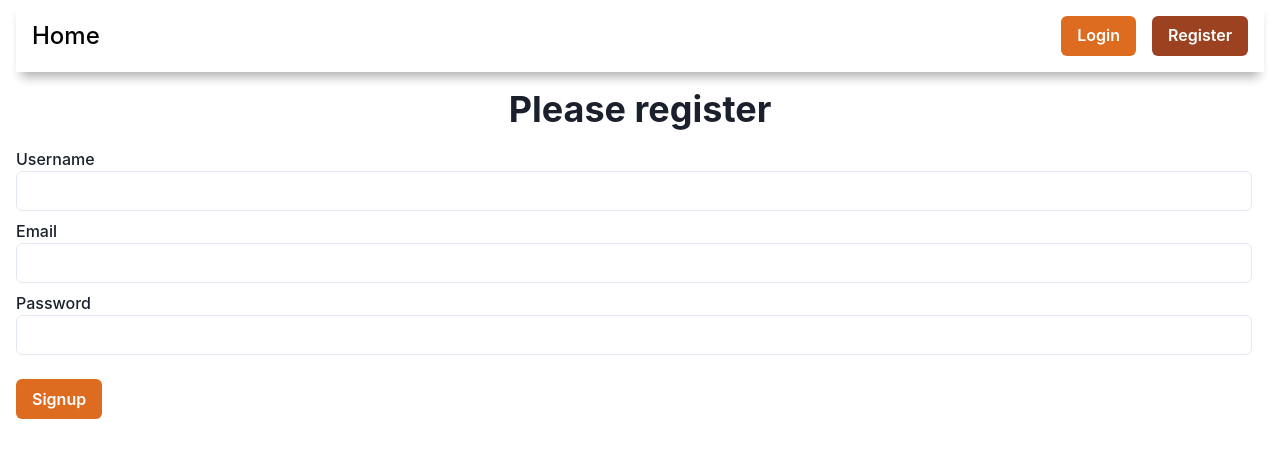
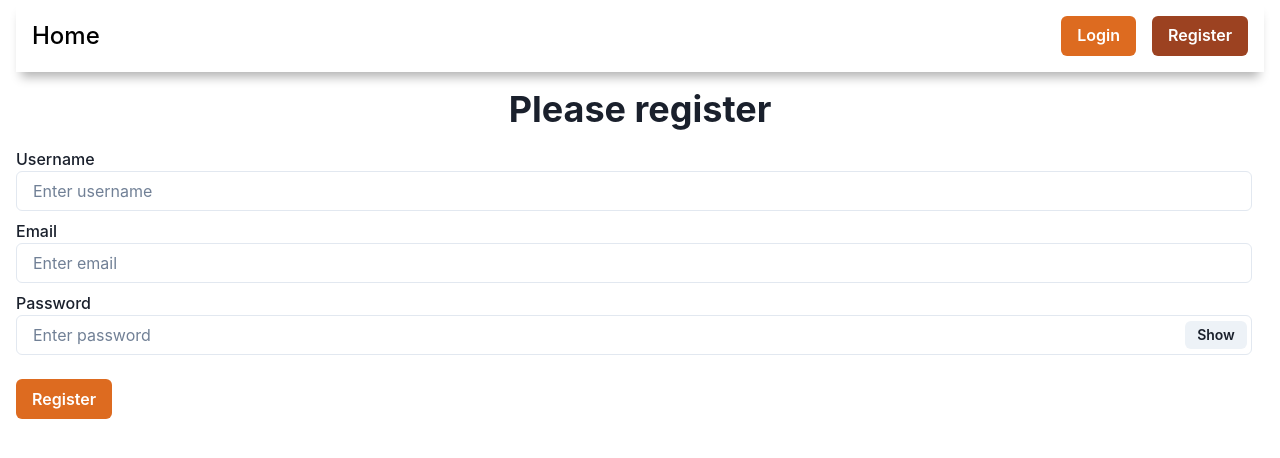
Before and after one commit to sidor91/goit-react-hw-08-phonebook, a React (Create React App) app: page /goit-react-hw-08-phonebook/register in a window 1280 px wide. Shown: the top 458 px of the page. Built offline with nearby package versions, Linux system fonts and the light colour scheme.

Commit message:
Added password input and AuthForm component

```diff
--- /dev/null
+++ b/src/components/AuthForm/AuthForm.jsx
@@ -0,0 +1,89 @@
+import { useDispatch } from 'react-redux';
+import { useState } from 'react';
+import { useLocation } from 'react-router';
+import { loginUser, signupUser } from '../../redux/auth/operations';
+import {
+  FormControl,
+  FormLabel,
+  Input,
+  Button,
+  InputGroup,
+  InputRightElement,
+} from '@chakra-ui/react';
+
+const AuthForm = () => {
+  const [show, setShow] = useState(false);
+  const handleClick = () => setShow(!show);
+  const dispatch = useDispatch();
+  const { pathname } = useLocation();
+
+  const handleSubmit = e => {
+    e.preventDefault();
+    const form = e.currentTarget;
+    if (pathname === '/login') {
+      dispatch(
+        loginUser({
+          email: form.elements.email.value,
+          password: form.elements.password.value,
+        })
+      );
+      return;
+    }
+    dispatch(
+      signupUser({
+        name: form.elements.username.value,
+        email: form.elements.email.value,
+        password: form.elements.password.value,
+      })
+    );
+  };
+
+  return (
+    <form onSubmit={handleSubmit}>
+      <FormControl>
+        {pathname === '/register' && (
+          <FormLabel>
+            Username
+            <Input
+              placeholder="Enter username"
+              focusBorderColor="#DD6B20"
+              type="text"
+              name="username"
+            />
+          </FormLabel>
+        )}
+        <FormLabel>
+          Email
+          <Input
+            placeholder="Enter email"
+            focusBorderColor="#DD6B20"
+            type="email"
+            name="email"
+          />
+        </FormLabel>
+        <FormLabel>
+          Password
+          <InputGroup>
+            <Input
+              name="password"
+              focusBorderColor="#DD6B20"
+              pr="4.5rem"
+              type={show ? 'text' : 'password'}
+              placeholder="Enter password"
+            />
+            <InputRightElement width="4.5rem">
+              <Button h="1.75rem" size="sm" onClick={handleClick}>
+                {show ? 'Hide' : 'Show'}
+              </Button>
+            </InputRightElement>
+          </InputGroup>
+        </FormLabel>
+      </FormControl>
+      <Button colorScheme="orange" type="submit" mt={4}>
+        {pathname === '/register'? 'Register' : 'Login'}
+      </Button>
+    </form>
+  );
+};
+
+export default AuthForm;
--- /dev/null
+++ b/src/components/AuthForm/index.js
@@ -0,0 +1 @@
+export {default} from './AuthForm'
--- a/src/components/Contact/Contact.jsx
+++ b/src/components/Contact/Contact.jsx
@@ -31,7 +31,7 @@ const Contact = ({ name, number, id }) => {
       <ListItem>
         <HStack display={{ base: 'block', sm: 'flex' }} w="100%" spacing={4}>
           <Flex justify="space-between" w="100%">
-            <Avatar mr={4} name={name} src="https://bit.ly/broken-ListItemnk" />
+            <Avatar mr={4} name={name} src="" />
             <HStack w="100%">
               <Box>
                 <Text fontSize={{ base: 'sm', md: 'md' }}>{name}</Text>
--- a/src/pages/LoginPage/LoginPage.jsx
+++ b/src/pages/LoginPage/LoginPage.jsx
@@ -1,48 +1,13 @@
-import { useDispatch } from 'react-redux';
-import { loginUser } from '../../redux/auth/operations';
-import {
-  FormControl,
-  FormLabel,
-  Input,
-  Button,
-  Heading,
-  Box,
-} from '@chakra-ui/react';
-
+import AuthForm from 'components/AuthForm/AuthForm';
+import { Heading, Box } from '@chakra-ui/react';
 
 const LoginPage = () => {
-  const dispatch = useDispatch();
-
-  const handleSubmit = e => {
-    e.preventDefault();
-    const form = e.currentTarget;
-    dispatch(
-      loginUser({
-        email: form.elements.email.value,
-        password: form.elements.password.value,
-      })
-    );
-  };
   return (
     <Box>
       <Heading my={4} align="center">
         Please login
       </Heading>
-      <form onSubmit={handleSubmit}>
-        <FormControl>
-          <FormLabel>
-            Email
-            <Input focusBorderColor="#DD6B20" type="email" name="email" />
-          </FormLabel>
-          <FormLabel>
-            Password
-            <Input focusBorderColor="#DD6B20" type="text" name="password" />
-          </FormLabel>
-        </FormControl>
-        <Button colorScheme="orange" type="submit" mt={4}>
-          Login
-        </Button>
-      </form>
+      <AuthForm />
     </Box>
   );
 };
--- a/src/pages/RegisterPage/RegisterPage.jsx
+++ b/src/pages/RegisterPage/RegisterPage.jsx
@@ -1,59 +1,16 @@
-import { useDispatch } from 'react-redux';
-import { signupUser } from '../../redux/auth/operations'
-// import {
-//   StyledForm,
-//   StyledInput,
-//   StyledLabel,
-//   StyledButton,
-// } from './RegisterPage.styled';
+import AuthForm from 'components/AuthForm/AuthForm';
 import {
-  FormControl,
-  FormLabel,
-  Input,
-  Button,
   Heading,
   Box,
 } from '@chakra-ui/react';
 
 const RegisterPage = () => {
-    const dispatch = useDispatch();
-
-  const handleSubmit = e => {
-    e.preventDefault();
-      const form = e.currentTarget;
-      console.log('form.elements.username.value', form.elements.username.value)
-      dispatch(
-        signupUser({
-          name: form.elements.username.value,
-          email: form.elements.email.value,
-          password: form.elements.password.value,
-        })
-      );
-  };
   return (
     <Box>
       <Heading my={4} align="center">
         Please register
       </Heading>
-      <form onSubmit={handleSubmit}>
-        <FormControl>
-          <FormLabel>
-            Username
-            <Input focusBorderColor="#DD6B20" type="text" name="username" />
-          </FormLabel>
-          <FormLabel>
-            Email
-            <Input focusBorderColor="#DD6B20" type="email" name="email" />
-          </FormLabel>
-          <FormLabel>
-            Password
-            <Input focusBorderColor="#DD6B20" type="text" name="password" />
-          </FormLabel>
-        </FormControl>
-        <Button colorScheme="orange" type="submit" mt={4}>
-          Signup
-        </Button>
-      </form>
+      <AuthForm />
     </Box>
   );
 };
```
Also changed, not shown: src/components/Form/Form.jsx (+22 -8 lines).
